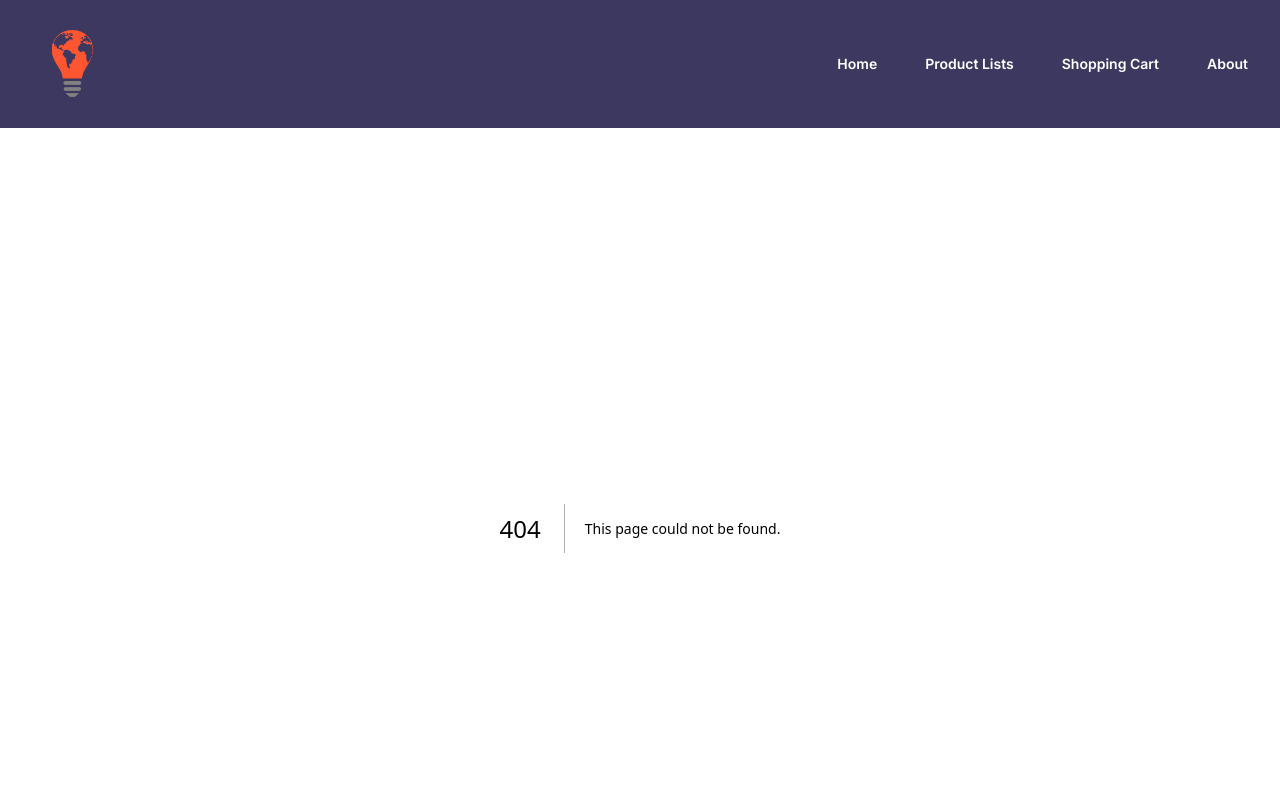
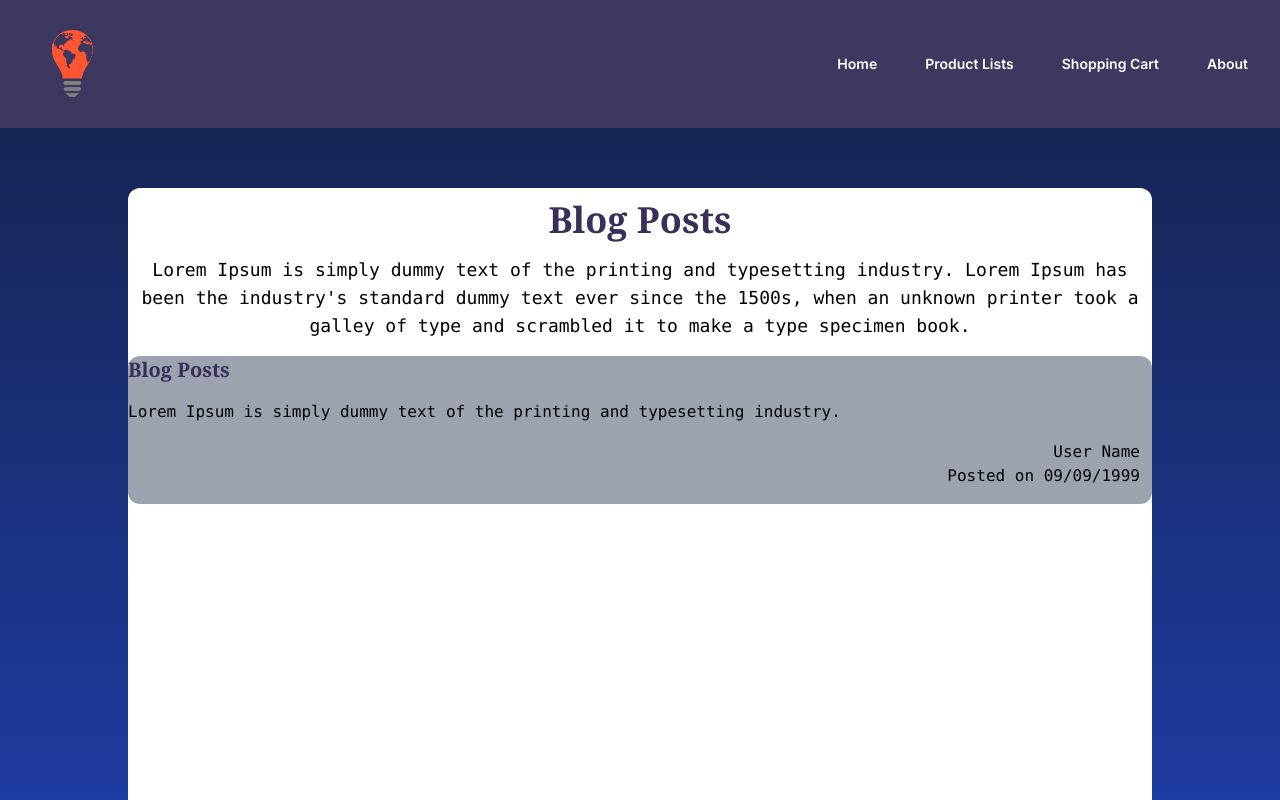
Before and after one commit to Bay-Valley-Tech-Code-Academy/UI-Tool-Kit, a Next.js app: page /blog in a window 1280 px wide. Before the commit this address had no page. Shown: the top 800 px of the page. Built offline with nearby package versions, Linux system fonts and the light colour scheme.

Commit message:
Created framework for Blog site

```diff
--- /dev/null
+++ b/src/app/blog/page.js
@@ -0,0 +1,34 @@
+export default function Blog(){
+    return(
+        // background
+        <div class="flex items-center justify-center bg-gradient-to-b from-blue-950  to-blue-800 h-screen">
+            {/* white text area */}
+            <div class=" w-[80vw] h-[85vh] bg-white rounded-xl">
+                <h2 class ="text-center pt-3 font-serif text-4xl font-extrabold text-[#392f5a]">
+                    Blog Posts
+                </h2>
+                <p class="text-center flex my-4 text-lg font-mono">
+                    Lorem Ipsum is simply dummy text of the printing and  typesetting industry. Lorem Ipsum has been the industry's standard dummy
+                    text ever since the 1500s, when an unknown printer took a galley of  type and scrambled it to make a type specimen book.
+                </p>
+
+                {/* blog posts */}
+                <div class="grid grid-cols-1 gap-4 justify-center bg-gray-400 rounded-xl">
+                    <div>
+                    <h2 class ="font-serif text-xl font-extrabold text-[#392f5a]">
+                        Blog Posts
+                    </h2>
+                    <p class = "my-4 text-md font-mono">
+                        Lorem Ipsum is simply dummy text of the printing and  typesetting industry.
+                    </p>
+                    <p class="flex justify-end mr-3 my-4 text-right font-mono">
+                        User Name
+                        <br></br>
+                        Posted on 09/09/1999
+                    </p>
+                    </div>
+                </div>
+            </div>
+        </div>
+    );
+}
```
